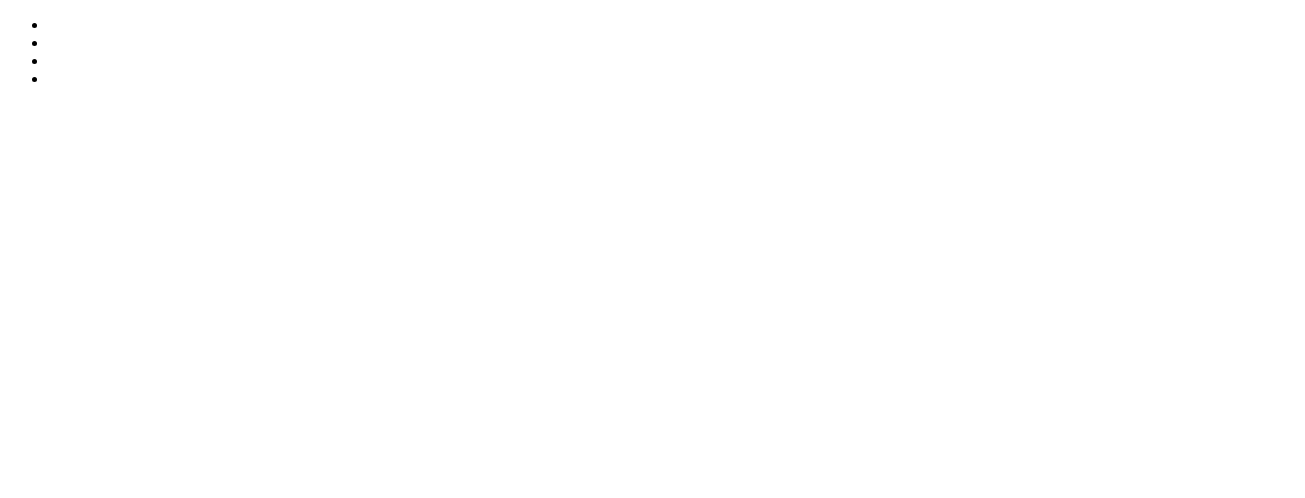
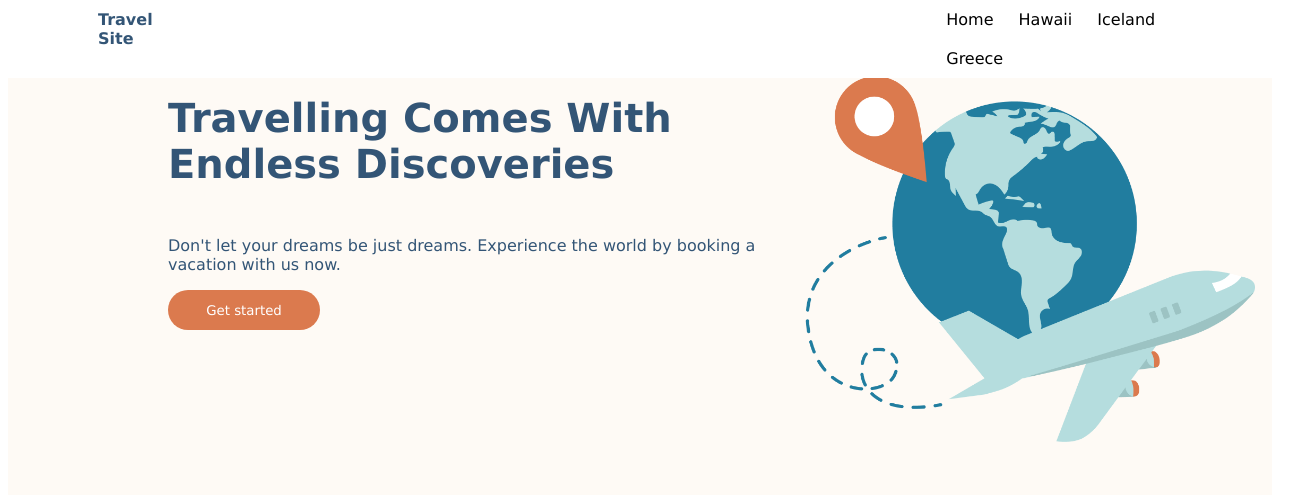
Before and after one commit to jiachen88/Travel-site-Project, a plain HTML site: page index.html in a window 1280 px wide. Shown: the whole page, 1305 px wide, since content can reach past the window. Drawn offline with Linux system fonts and the light colour scheme.

Commit message:
Main Section

```diff
--- a/Css/global.css
+++ b/Css/global.css
@@ -1 +1,47 @@
-.main-header {}
+* {
+    font-family: Verdana;
+
+}
+
+.main-header {
+    background-color: #ffffff;
+    display: flex;
+    position: fixed;
+    z-index: 1;
+    justify-content: space-between;
+    top: 0;
+    max-width: 100%;
+    padding-right: 6rem;
+}
+
+.main-header__list {
+    display: inline-block;
+    margin: 0;
+    padding: 0;
+}
+
+.main-header__nav {
+    margin-left: 47rem;
+}
+
+.main-header__logo {
+    text-decoration: none;
+    color: #335576;
+    display: inline-block;
+    font-weight: 700;
+    padding: .625rem;
+    margin-left: 5rem;
+}
+
+.main-header__item {
+    list-style: none;
+    display: inline-block;
+
+}
+
+.main-header__link {
+    text-decoration: none;
+    display: inline-block;
+    color: black;
+    padding: .625rem;
+}
--- a/Css/main.css
+++ b/Css/main.css
@@ -0,0 +1,40 @@
+.main-section {
+    margin-top: 15px;
+    display: flex;
+    background-color: #FEFAF5;
+    align-items: left;
+    flex-wrap: wrap;
+    flex-direction: column;
+    height: 30rem;
+    padding-left: 10rem;
+}
+
+img {
+    width: 28.125rem;
+    height: 28.125rem;
+    object-fit: contain;
+    padding: 3.125rem;
+}
+
+.main-section__head {
+    color: #335576;
+    font-size: 2rem;
+    margin-top: 5rem;
+    font-size: 2.5rem;
+}
+
+.main-section__para {
+    color: #335576;
+    font: .8rem;
+}
+
+.main-section__btn {
+    border-radius: 2rem;
+    border: none;
+    background-color: #DB7A4E;
+    color: white;
+    width: 9.5rem;
+    height: 2.5rem;
+    margin-left: 0rem;
+
+}
--- a/index.html
+++ b/index.html
@@ -12,16 +12,25 @@
 
 <body>
     <header class="main-header">
+        <a class="main-header__logo" href="./index.html">Travel Site</a>
         <nav class="main-header__nav">
             <ul class="main-header__list">
-                <li class="main-header__item"><a class="main-header__link" href=""></a></li>
-                <li class="main-header__item"><a class="main-header__link" href=""></a></li>
-                <li class="main-header__item"><a class="main-header__link" href=""></a></li>
-                <li class="main-header__item"><a class="main-header__link" href=""></a></li>
+                <li class="main-header__item"><a class="main-header__link" href="./index.html">Home</a></li>
+                <li class="main-header__item"><a class="main-header__link" href="./Pages/hawaii.html">Hawaii</a></li>
+                <li class="main-header__item"><a class="main-header__link" href="./Pages/iceland.html">Iceland</a></li>
+                <li class="main-header__item"><a class="main-header__link" href="./Pages/greece.html">Greece</a></li>
             </ul>
         </nav>
     </header>
 
+    <section class="main-section">
+        <h1 class="main-section__head">Travelling Comes With <br> Endless Discoveries</h1>
+        <p class="main-section__para">Don't let your dreams be just dreams. Experience the world by booking a <br>
+            vacation with us now.</p>
+        <button class="main-section__btn">Get started</button>
+        <img class="main-section__img" src="./Assets/Images/hero.png" alt="A cartoon airplane">
+    </section>
+
 </body>
 
 </html>
```
